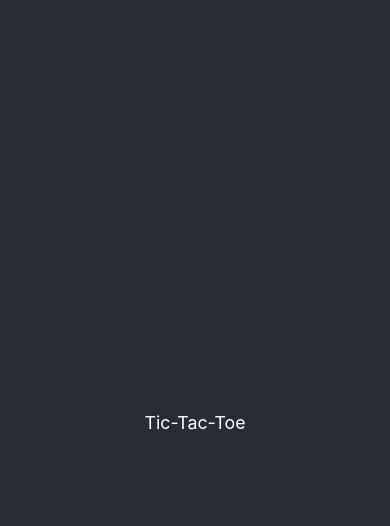
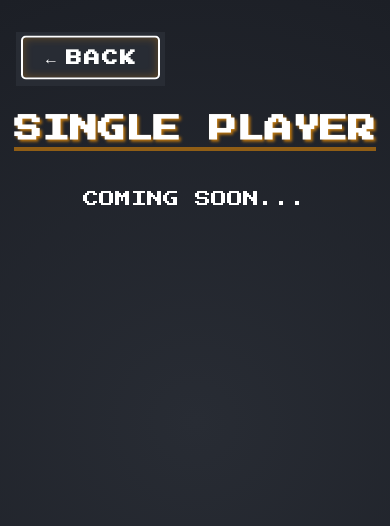
Before and after one commit to SMelidoni/react-tictactoe-app, a React (Create React App) app: page /single-player in a window 390 px wide. Shown: the top 526 px of the page. Built offline with nearby package versions, Linux system fonts and the light colour scheme.

Commit message:
Added Main Menu and initial pages setup
- Added Main Menu
- Added initial Single Player page
- Added initial 2 Player page

```diff
--- a/package.json
+++ b/package.json
@@ -16,7 +16,9 @@
     "nth-check": "^2.1.1",
     "react": "^18.2.0",
     "react-dom": "^18.2.0",
+    "react-router-dom": "^6.10.0",
     "react-scripts": "^5.0.1",
+    "sass": "^1.60.0",
     "svgo": "^3.0.2",
     "typescript": "^4.9.5",
     "web-vitals": "^2.1.4"
--- a/src/App.tsx
+++ b/src/App.tsx
@@ -1,13 +1,20 @@
-import React from 'react';
-import './App.scss';
+import React, { FC } from 'react';
+import { BrowserRouter as Router, Routes, Route } from 'react-router-dom';
 
-function App() {
+import MainMenu from './pages/main-menu/main-menu.component';
+import SinglePlayerHome from './pages/single-player-home/single-player-home.component';
+import TwoPlayerHome from './pages/two-player-home/two-player-home.component';
+
+const App: FC = () => {
   return (
-    <div className="App">
-      <header className="App-header">Tic-Tac-Toe
-      </header>
-    </div>
+    <Router>
+      <Routes>
+        <Route path='/' element={<MainMenu />} />
+        <Route path='/single-player' element={<SinglePlayerHome />} />
+        <Route path='/two-player' element={<TwoPlayerHome />} />
+      </Routes>
+    </Router>
   );
-}
+};
 
 export default App;
--- /dev/null
+++ b/src/components/global-button/global-button.component.tsx
@@ -0,0 +1,34 @@
+import './global-button.styles.scss';
+
+import React, { FC } from 'react';
+import { Link } from 'react-router-dom';
+
+interface GlobalButtonProps {
+  label: string;
+  route: string;
+}
+
+const GlobalButton: FC<GlobalButtonProps> = ({ label, route }) => {
+  const retroBackLabel = (
+    <>
+      <span className="global-button-arrow">←</span>
+      <span className="global-button-text">Back</span>
+    </>
+  );
+
+  return (
+    <div className="global-button-container">
+      {route ? (
+        <Link to={route} className="global-button">
+          {label === '<- Back' ? retroBackLabel : label}
+        </Link>
+      ) : (
+        <div className="global-button">
+          {label === '<- Back' ? retroBackLabel : label}
+        </div>
+      )}
+    </div>
+  );
+};
+
+export default GlobalButton;
--- /dev/null
+++ b/src/components/global-button/global-button.styles.scss
@@ -0,0 +1,84 @@
+.global-button-container {
+  align-items: center;
+  background-color: #282c34;
+  display: flex;
+  justify-content: center;
+  margin-top: 1rem;
+}
+
+.global-button {
+  animation: floating 0.8s ease-in-out infinite;
+  background-color: transparent;
+  border: 2px solid #ffffff;
+  border-radius: 5px;
+  box-shadow: inset 0 0 10px rgba(255, 152, 0, 0.3);
+  color: #ffffff;
+  cursor: pointer;
+  display: inline-block;
+  font-size: 1rem;
+  font-weight: bold;
+  letter-spacing: 2px;
+  margin: 5px;
+  padding: 10px 20px;
+  // position: relative;
+  text-transform: uppercase;
+  transition: all 0.2s ease-in-out;
+}
+
+a.global-button {
+  text-decoration: none;
+}
+
+@keyframes floating {
+  0% {
+    transform: translateY(0);
+  }
+  50% {
+    transform: translateY(-8px);
+  }
+  100% {
+    transform: translateY(0);
+  }
+}
+
+.global-button::before {
+  background: linear-gradient(
+    45deg,
+    transparent 0%,
+    rgba(255, 152, 0, 0.3) 50%
+  );
+  content: '';
+  height: 100%;
+  left: 0;
+  position: absolute;
+  top: 0;
+  transition: all 0.2s ease-in-out;
+  width: 0%;
+  z-index: -1;
+}
+
+.global-button:hover::before {
+  width: 100%;
+}
+
+.global-button:hover {
+  box-shadow: inset 0 0 10px rgba(255, 152, 0, 0.5),
+    0 2px 5px rgba(0, 0, 0, 0.3);
+  transform: translateY(-2px);
+}
+
+.global-button:active {
+  background-color: rgba(255, 140, 0, 0.3);
+  box-shadow: inset 0 0 10px rgba(255, 152, 0, 0.5);
+  transform: translateY(0);
+}
+
+.global-button-arrow,
+.global-button-text {
+  display: inline-block;
+  vertical-align: middle;
+}
+
+.global-button-arrow {
+  margin-right: 5px;
+}
--- a/src/index.scss
+++ b/src/index.scss
@@ -1,13 +1,35 @@
+@import url('https://fonts.googleapis.com/css2?family=Press+Start+2P&display=swap');
+
+html,
 body {
   margin: 0;
-  font-family: -apple-system, BlinkMacSystemFont, 'Segoe UI', 'Roboto', 'Oxygen',
-    'Ubuntu', 'Cantarell', 'Fira Sans', 'Droid Sans', 'Helvetica Neue',
-    sans-serif;
+  padding: 0;
+}
+
+body {
+  -moz-osx-font-smoothing: grayscale;
   -webkit-font-smoothing: antialiased;
-  -moz-osx-font-smoothing: grayscale;
 }
 
 code {
   font-family: source-code-pro, Menlo, Monaco, Consolas, 'Courier New',
     monospace;
 }
+
+.global-page-container {
+  -moz-osx-font-smoothing: grayscale;
+  -webkit-font-smoothing: antialiased;
+  align-items: center;
+  background-color: #282c34;
+  background-image: radial-gradient(circle at center, #282c34, #1c1f26);
+  display: flex;
+  font-family: 'Press Start 2P', cursive;
+  justify-content: center;
+  margin: 0;
+  min-height: 100vh;
+  text-transform: uppercase;
+
+  p {
+    color: white;
+  }
+}
--- /dev/null
+++ b/src/pages/main-menu/main-menu.component.tsx
@@ -0,0 +1,21 @@
+import '../main-menu/main-menu.styles.scss';
+
+import React, { FC } from 'react';
+
+import GlobalButton from '../../components/global-button/global-button.component';
+
+const MainMenu: FC = () => {
+  return (
+    <div className='global-page-container'>
+      <div className='main-menu-container'>
+        <header className='main-menu-header'>React Tic-Tac-Toe App</header>
+        <h1 className='main-menu-sub-header'>Main Menu</h1>
+        <p>Select game mode:</p>
+        <GlobalButton label='Single Player' route='/single-player' />
+        <GlobalButton label='Two Player' route='/two-player' />
+      </div>
+    </div>
+  );
+};
+
+export default MainMenu;
--- /dev/null
+++ b/src/pages/main-menu/main-menu.styles.scss
@@ -0,0 +1,45 @@
+.main-menu-container {
+  align-items: center;
+  display: flex;
+  flex-direction: column;
+  justify-content: center;
+
+  .main-menu-header {
+    color: white;
+    font-size: calc(25px + 2vmin);
+    margin-bottom: 2rem;
+    position: relative;
+    text-decoration: none;
+    text-shadow: 2px 2px 3px rgba(255, 152, 0, 0.7);
+  }
+
+  .main-menu-header::after {
+    background-color: rgba(255, 152, 0, 0.5);
+    bottom: -0.5rem;
+    content: '';
+    height: 0.2rem;
+    left: 0;
+    position: absolute;
+    width: 100%;
+  }
+
+  .main-menu-sub-header {
+    color: white;
+    font-size: calc(15px + 2vmin);
+    margin-bottom: 2rem;
+    margin-top: 3rem;
+    position: relative;
+    text-decoration: none;
+    text-shadow: 2px 2px 3px rgba(255, 152, 0, 0.7);
+  }
+
+  .main-menu-sub-header::after {
+    background-color: rgba(255, 152, 0, 0.5);
+    bottom: -0.5rem;
+    content: '';
+    height: 0.2rem;
+    left: 0;
+    position: absolute;
+    width: 100%;
+  }
+}
--- /dev/null
+++ b/src/pages/single-player-home/single-player-home.component.tsx
@@ -0,0 +1,26 @@
+import './single-player-home.styles.scss';
+
+import React, { FC } from 'react';
+
+import GlobalButton from '../../components/global-button/global-button.component';
+
+const SinglePlayerHome: FC = () => {
+  return (
+    <div className='global-page-container'>
+      <div className='single-player-home-container'>
+        <div className='single-player-home-back-button'>
+          <GlobalButton label='<- Back' route='/' />
+        </div>
+        <header className='single-player-home-header'>
+          <h1 className='single-player-header-text'>Single Player</h1>
+        </header>
+        <div className='single-player-home-content'>
+          {/* <TicTacToe /> */}
+          <p>Coming Soon...</p>
+        </div>
+      </div>
+    </div>
+  );
+};
+
+export default SinglePlayerHome;
--- /dev/null
+++ b/src/pages/single-player-home/single-player-home.styles.scss
@@ -0,0 +1,49 @@
+.single-player-home-container {
+  align-items: center;
+  display: flex;
+  flex-direction: column;
+  justify-content: flex-start;
+  height: calc(100vh - 2rem);
+  padding-top: 2rem;
+
+  .single-player-home-back-button {
+    left: 1rem;
+    position: absolute;
+    top: 1rem;
+    z-index: 1;
+  }
+
+  .single-player-home-header {
+    text-align: center;
+  }
+
+  .single-player-header-text {
+    color: white;
+    font-size: calc(20px + 2vmin);
+    margin-bottom: 2rem;
+    position: relative;
+    text-decoration: none;
+    text-shadow: 2px 2px 3px rgba(255, 152, 0, 0.7);
+  }
+
+  .single-player-header-text::after {
+    background-color: rgba(255, 152, 0, 0.5);
+    bottom: -0.5rem;
+    content: '';
+    height: 0.2rem;
+    left: 0;
+    position: absolute;
+    width: 100%;
+  }
+}
+
+@media screen and (max-width: 768px) {
+  .single-player-home-container {
+    height: calc(100vh - 6rem);
+    padding-top: 6rem;
+
+    .single-player-home-header {
+      font-size: calc(20px + 1vmin);
+    }
+  }
+}
--- /dev/null
+++ b/src/pages/two-player-home/two-player-home.component.tsx
@@ -0,0 +1,26 @@
+import './two-player-home.styles.scss';
+
+import React, { FC } from 'react';
+
+import GlobalButton from '../../components/global-button/global-button.component';
+
+const TwoPlayerHome: FC = () => {
+  return (
+    <div className='global-page-container'>
+      <div className='two-player-home-container'>
+        <div className='two-player-home-back-button'>
+          <GlobalButton label='<- Back' route='/' />
+        </div>
+        <header className='two-player-home-header'>
+          <h1 className='header-text'>2 Player</h1>
+        </header>
+        <div className='two-player-home-content'>
+          {/* <TicTacToe /> */}
+          <p>In Progress...</p>
+        </div>
+      </div>
+    </div>
+  );
+};
+
+export default TwoPlayerHome;
--- /dev/null
+++ b/src/pages/two-player-home/two-player-home.styles.scss
@@ -0,0 +1,49 @@
+.two-player-home-container {
+  align-items: center;
+  display: flex;
+  flex-direction: column;
+  justify-content: flex-start;
+  height: calc(100vh - 2rem);
+  padding-top: 2rem;
+
+  .two-player-home-back-button {
+    left: 1rem;
+    position: absolute;
+    top: 1rem;
+    z-index: 1;
+  }
+
+  .two-player-home-header {
+    text-align: center;
+  }
+
+  .header-text {
+    color: white;
+    font-size: calc(20px + 2vmin);
+    margin-bottom: 2rem;
+    position: relative;
+    text-decoration: none;
+    text-shadow: 2px 2px 3px rgba(255, 152, 0, 0.7);
+  }
+
+  .header-text::after {
+    background-color: rgba(255, 152, 0, 0.5);
+    bottom: -0.5rem;
+    content: '';
+    height: 0.2rem;
+    left: 0;
+    position: absolute;
+    width: 100%;
+  }
+}
+
+@media screen and (max-width: 768px) {
+  .two-player-home-container {
+    height: calc(100vh - 6rem);
+    padding-top: 6rem;
+
+    .two-player-home-header {
+      font-size: calc(20px + 1vmin);
+    }
+  }
+}
```
Also changed, not shown: 2 other files (tests, documents, lock files or other folders).
